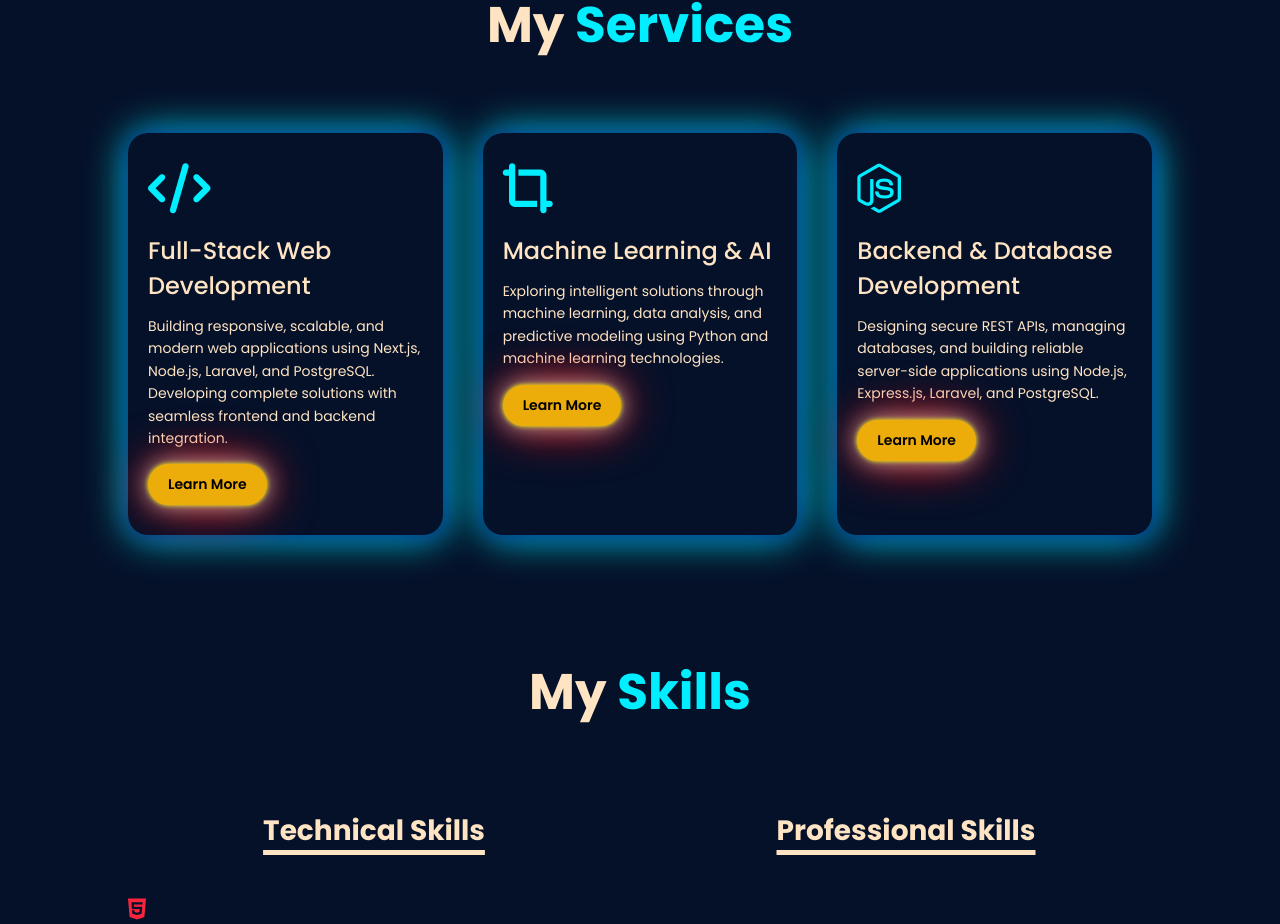
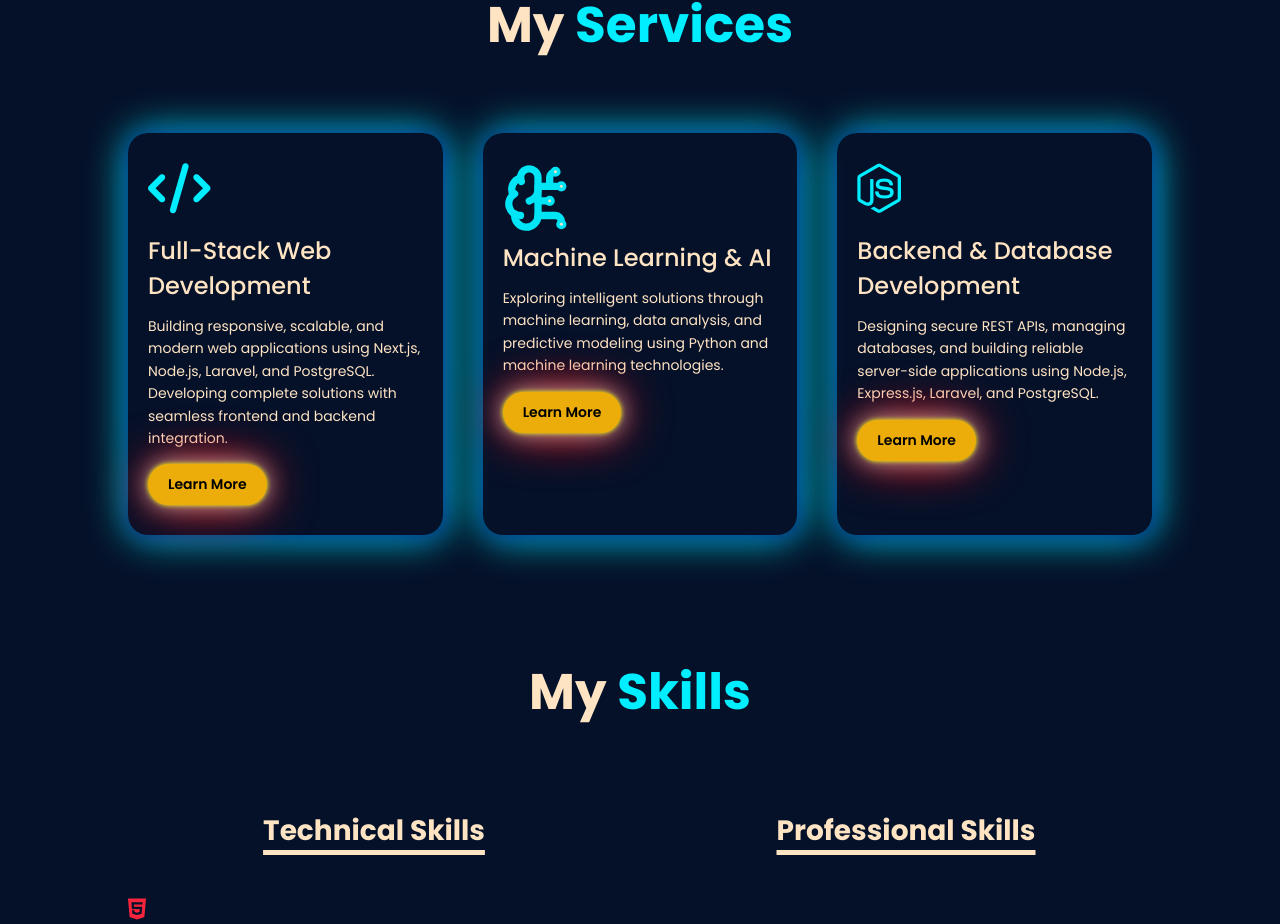
Before and after one commit to kelsh2127/Portfolio, a React app in the folder frontend/: page / in a window 1280 px wide. Shown: the part 1419-2343 px from the top of the page. Built offline with nearby package versions, Linux system fonts and the light colour scheme; no server answers; the HTML template or start-up script is replaced by a standard one.

Commit message:
project page fix

```diff
--- a/frontend/package.json
+++ b/frontend/package.json
@@ -10,6 +10,7 @@
     "preview": "vite preview"
   },
   "dependencies": {
+    "lucide-react": "^1.72.0",
     "react": "^19.2.5",
     "react-dom": "^19.2.5",
     "react-router-dom": "^6.26.2"
--- a/frontend/src/components/Portfolio.jsx
+++ b/frontend/src/components/Portfolio.jsx
@@ -1,7 +1,7 @@
 import { useEffect, useState } from 'react'
 import '../App.css'
 
-const API = 'http://localhost:3003'
+const API = import.meta.env.VITE_API_URL || 'http://localhost:3003'
 
 export default function Portfolio() {
     const [projects, setProjects] = useState([])
--- a/frontend/src/components/Services.jsx
+++ b/frontend/src/components/Services.jsx
@@ -1,4 +1,5 @@
 import '../App.css'
+import { BrainCircuit } from 'lucide-react'
 
 const services = [
     {
@@ -7,7 +8,7 @@ const services = [
         desc: 'Building responsive, scalable, and modern web applications using Next.js, Node.js, Laravel, and PostgreSQL. Developing complete solutions with seamless frontend and backend integration.',
     },
     {
-        icon: 'fas fa-crop-alt',
+        icon: BrainCircuit,
         title: 'Machine Learning & AI',
         desc: 'Exploring intelligent solutions through machine learning, data analysis, and predictive modeling using Python and machine learning technologies.',
     },
@@ -23,14 +24,20 @@ export default function Services() {
         <section className="service" id="services">
             <h1 className="sub-title">My <span>Services</span></h1>
             <div className="service-list">
-                {services.map((s, i) => (
-                    <div key={i}>
-                        <i className={s.icon} style={{ color: '#0ef' }}></i>
-                        <h2>{s.title}</h2>
-                        <p>{s.desc}</p>
-                        <a href="#Contact" className="read">Learn More</a>
-                    </div>
-                ))}
+                {services.map((s, i) => {
+                    const Icon = s.icon
+                    return (
+                        <div key={i}>
+                            {typeof Icon === 'string'
+                                ? <i className={Icon} style={{ color: '#0ef' }}></i>
+                                : <Icon size={70} color="#00E5F5" strokeWidth={2.5} aria-hidden="true" />
+                            }
+                            <h2>{s.title}</h2>
+                            <p>{s.desc}</p>
+                            <a href="#Contact" className="read">Learn More</a>
+                        </div>
+                    )
+                })}
             </div>
         </section>
     )
```
Also changed, not shown: 2 other files (tests, documents, lock files or other folders).
